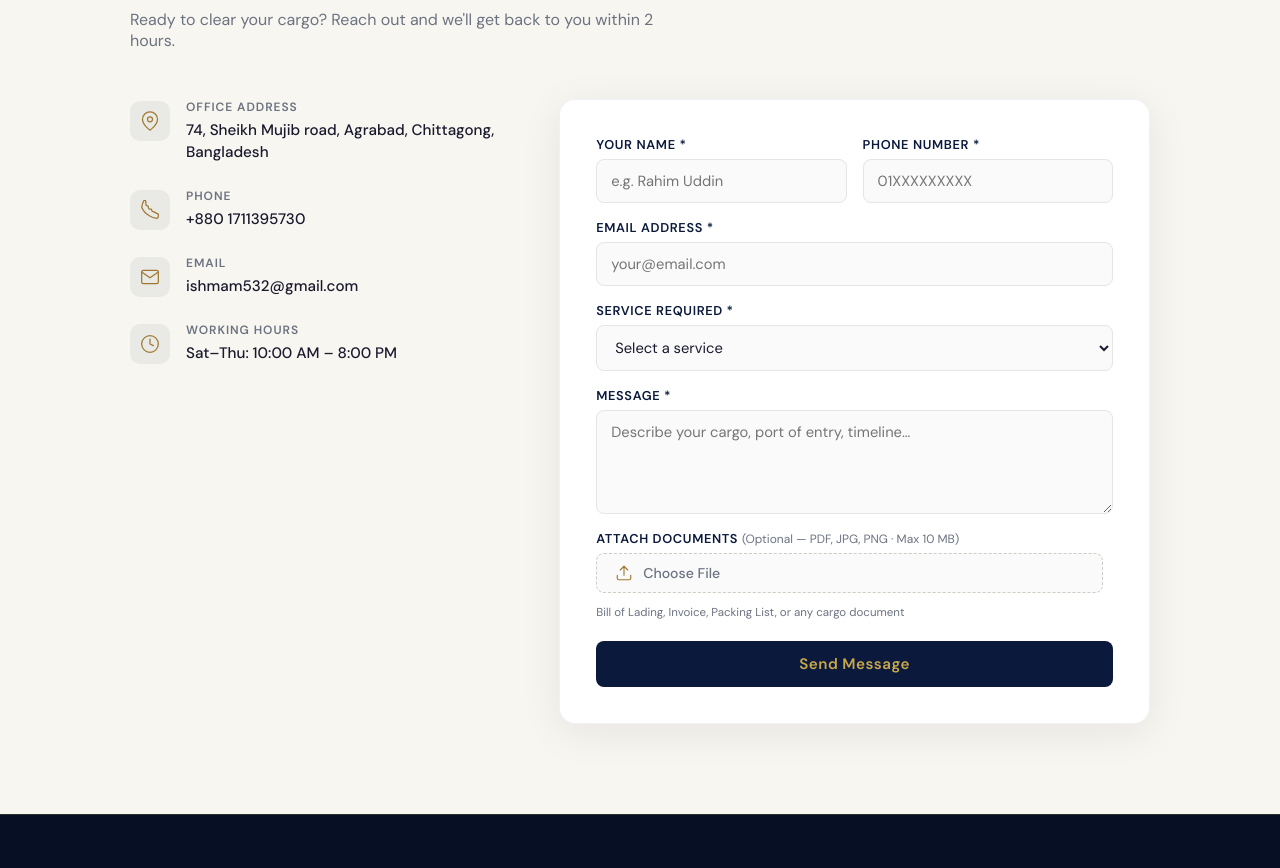
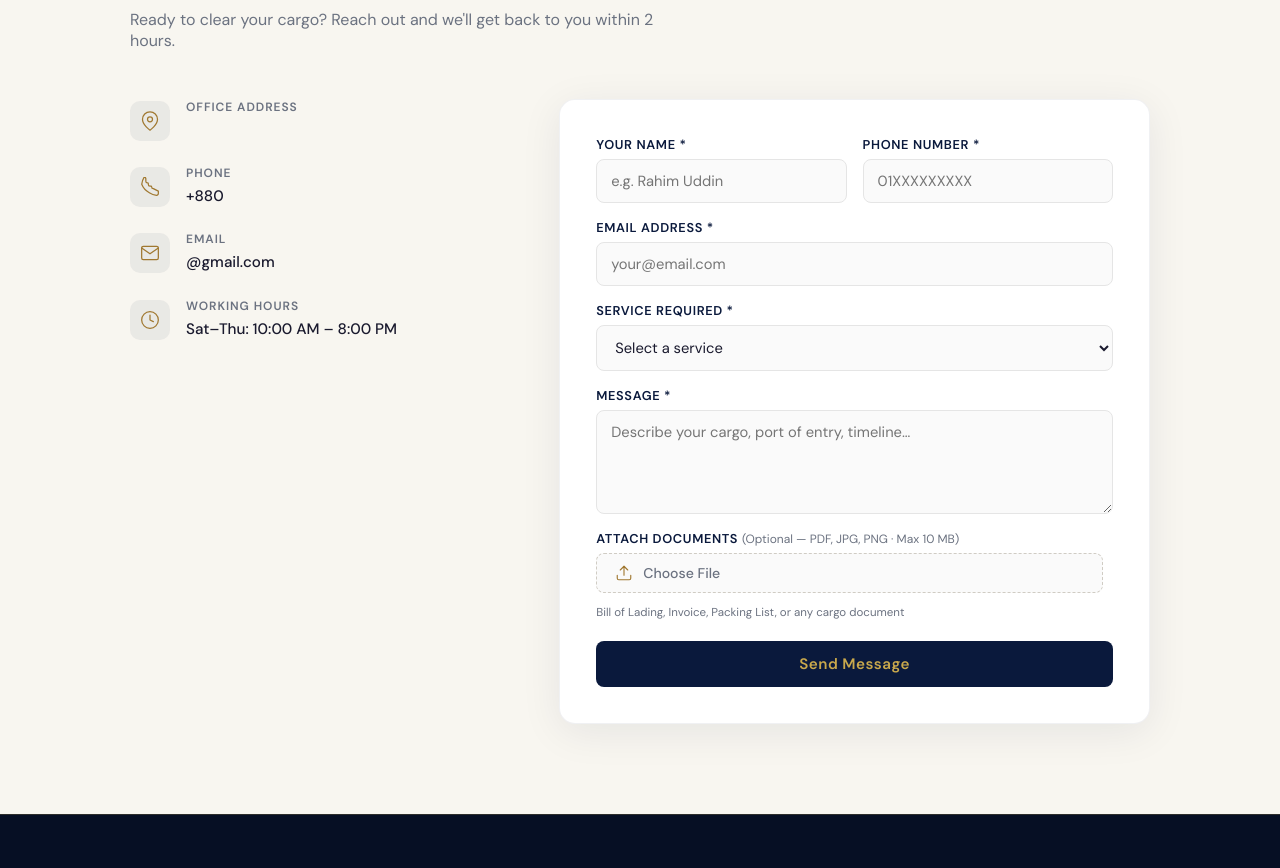
Before and after one commit to ifsmpxyz-ishmam/nazrul-agent, a plain HTML site: page index.html in a window 1280 px wide. Shown: the part 4971-5839 px from the top of the page. Drawn offline with nearby package versions, Linux system fonts and the light colour scheme; no server answers.

```diff
--- a/index.html
+++ b/index.html
@@ -431,7 +431,7 @@
               </div>
               <div>
                 <div class="contact-label">Office Address</div>
-                <div class="contact-value">74, Sheikh Mujib road, Agrabad, Chittagong, Bangladesh</div>
+                <div class="contact-value"></div>
               </div>
             </div>
 
@@ -442,7 +442,7 @@
               <div>
                 <div class="contact-label">Phone</div>
                 <div class="contact-value">
-                  <a href="tel:+8801711395730" style="color:inherit;text-decoration:none;">+880 1711395730</a>
+                  <a href="tel:+8801711395730" style="color:inherit;text-decoration:none;">+880 </a>
                 </div>
               </div>
             </div>
@@ -454,7 +454,7 @@
               <div>
                 <div class="contact-label">Email</div>
                 <div class="contact-value">
-                  <a href="mailto:ishmam532@gmail.com" style="color:inherit;text-decoration:none;">ishmam532@gmail.com</a>
+                  <a href="" style="color:inherit;text-decoration:none;">@gmail.com</a>
                 </div>
               </div>
             </div>
```
